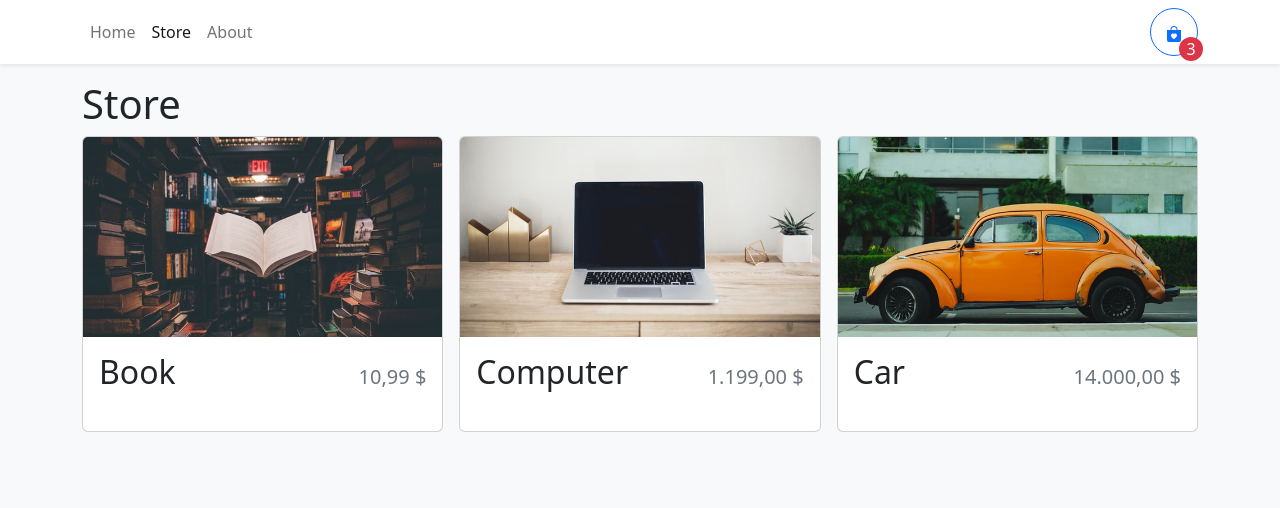
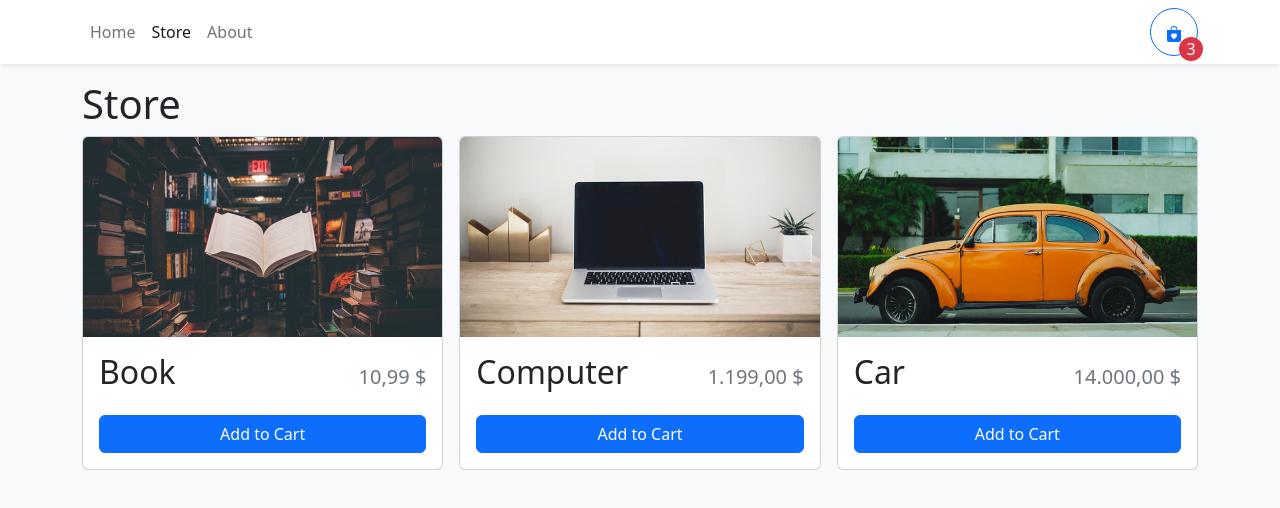
Before and after one commit to KaiserKamruzzaman/shopping_cart, a React (Vite) app: page /store in a window 1280 px wide. Shown: the top 508 px of the page. Built offline with nearby package versions, Linux system fonts and the light colour scheme.

Commit message:
add and remove button added for card

```diff
--- a/src/components/StoreItem.tsx
+++ b/src/components/StoreItem.tsx
@@ -1,4 +1,4 @@
-import { Card } from "react-bootstrap";
+import { Button, Card } from "react-bootstrap";
 import { formatCurrency } from "../utilities/formatCurrency";
 
 type StoreItemProps = {
@@ -9,8 +9,9 @@
 };
 
 export const StoreItem = ({ id, name, price, imgUrl }: StoreItemProps) => {
+  const quantity = 0;
   return (
-    <Card>
+    <Card className="h-100">
       <Card.Img
         variant="top"
         src={imgUrl}
@@ -22,6 +23,30 @@
           <span className="fs-2">{name}</span>
           <span className="ms-2 text-muted">{formatCurrency(price)}</span>
         </Card.Title>
+        <div className="mt-auto">
+          {quantity === 0 ? (
+            <Button className="w-100">Add to Cart</Button>
+          ) : (
+            <div
+              className="d-flex align-items-center flex-column"
+              style={{ gap: ".5rem" }}
+            >
+              <div
+                className="d-flex align-items-center justify_content-center"
+                style={{ gap: ".5rem" }}
+              >
+                <Button>+</Button>
+                <div>
+                  <span className="fs-3">{quantity}</span> in cart
+                </div>
+                <Button>-</Button>
+              </div>
+              <Button variant="danger" size="sm">
+                Remove
+              </Button>
+            </div>
+          )}
+        </div>
       </Card.Body>
     </Card>
   );
```
